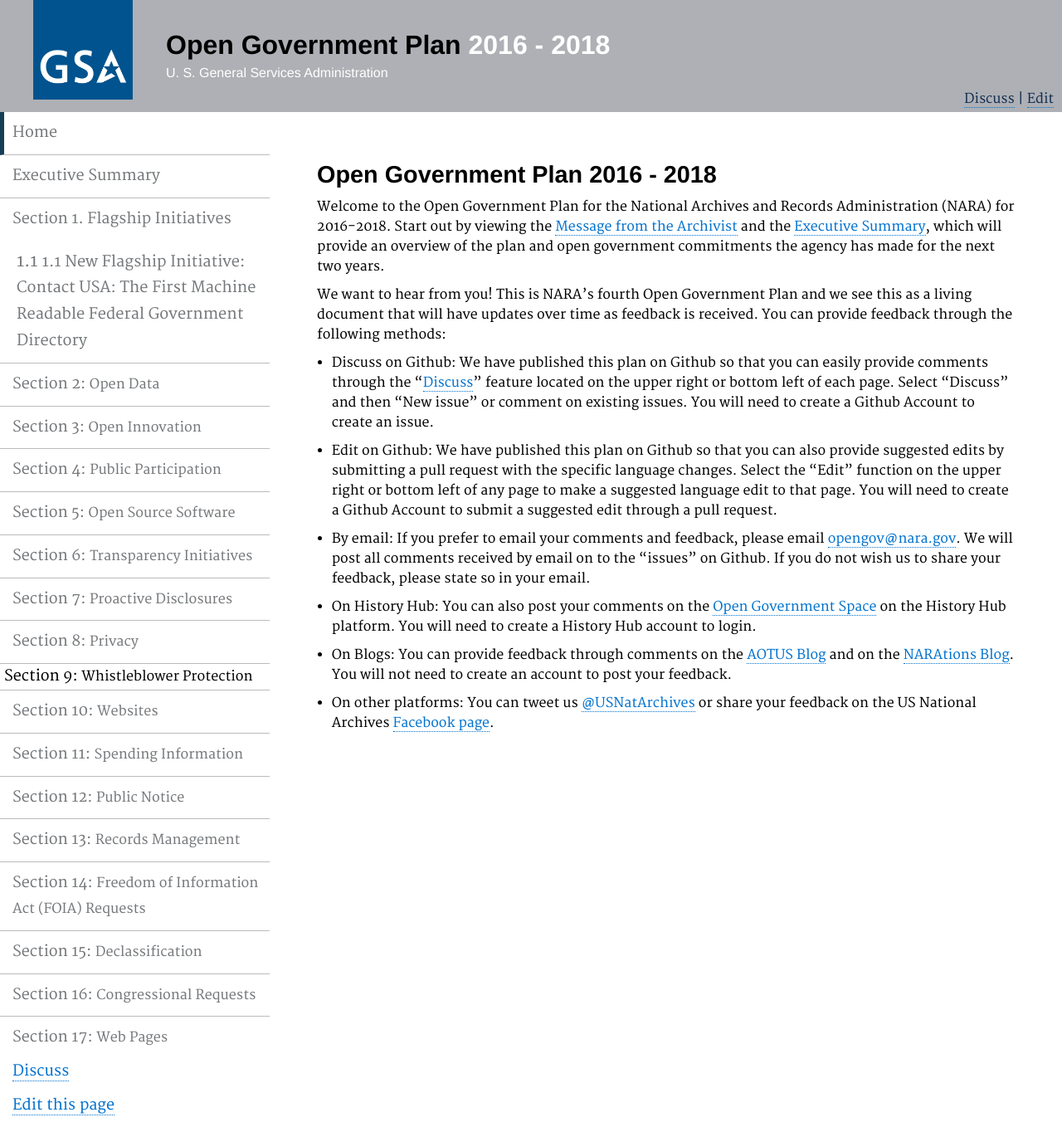
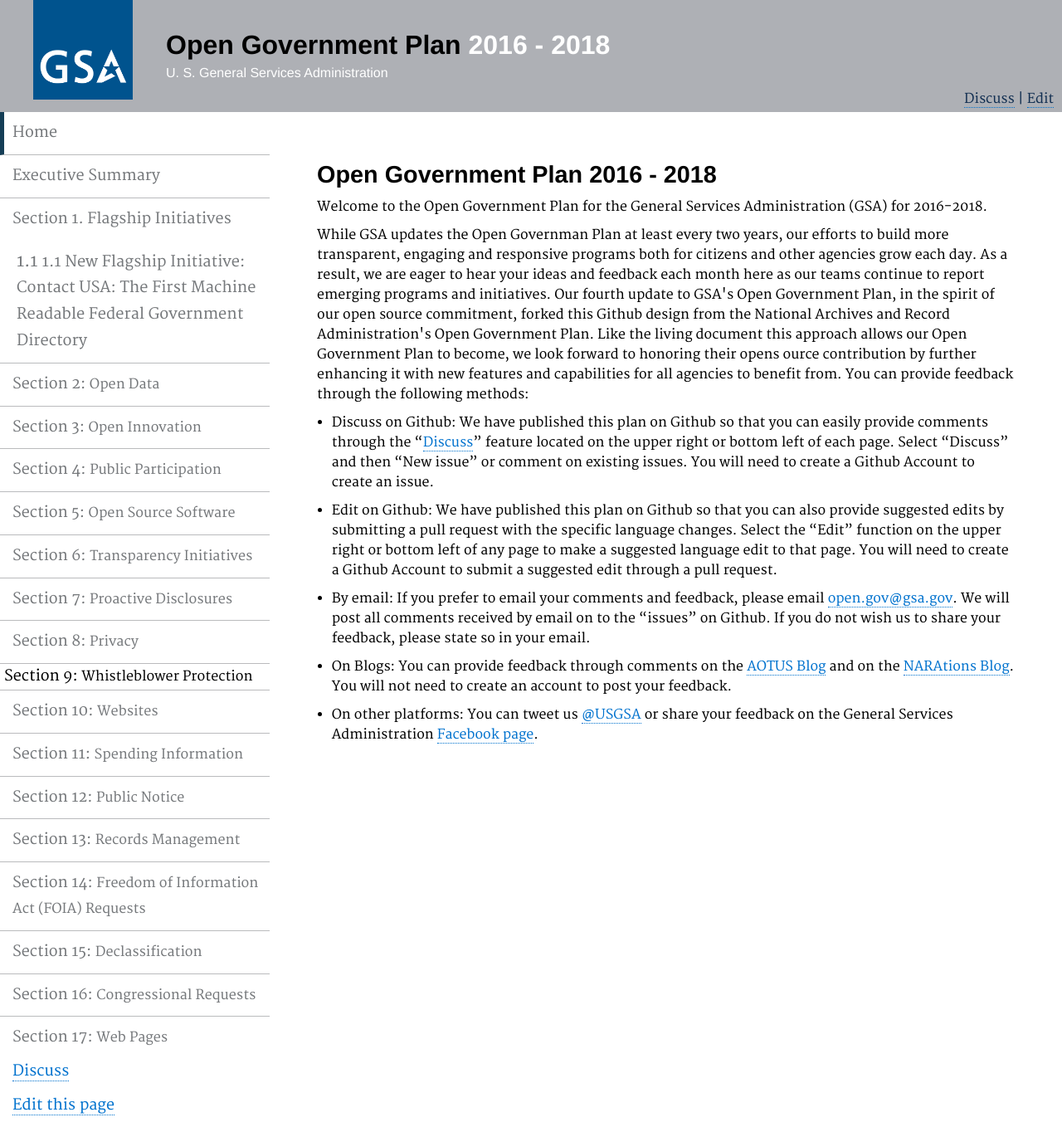
Before and after one commit to GSA/opengovplan, a Jekyll site: the page built from pages/index.md, in a window 1280 px wide. Shown: the whole page at 83% size. Built offline with Jekyll 4.4.1, drawn with Linux system fonts in a browser that asks for light colours.

Commit message:
Update index.md

```diff
--- a/pages/index.md
+++ b/pages/index.md
@@ -8,11 +8,9 @@
 
 <h2>Open Government Plan 2016 - 2018</h2>
 
-<p dir="ltr">Welcome to the Open Government Plan for the National Archives and Records Administration (NARA) for 2016-2018. Start out by viewing the <a href="https://usnationalarchives.github.io/opengovplan/messages/" target="_blank">Message from the Archivist</a> and the <a href="https://usnationalarchives.github.io/opengovplan/summary/" target="_blank">Executive Summary</a>, which will provide an overview of the plan and open government commitments the agency has made for the next two years. &nbsp;</p>
+<p dir="ltr">Welcome to the Open Government Plan for the General Services Administration (GSA) for 2016-2018.
 
-
-
-<p dir="ltr">We want to hear from you! This is NARA’s fourth Open Government Plan and we see this as a living document that will have updates over time as feedback is received. You can provide feedback through the following methods:</p>
+<p dir="ltr">While GSA updates the Open Governman Plan at least every two years, our efforts to build more transparent, engaging and responsive programs both for citizens and other agencies grow each day. As a result, we are eager to hear your ideas and feedback each month here as our teams continue to report emerging programs and initiatives. Our fourth update to GSA's Open Government Plan, in the spirit of our open source commitment, forked this Github design from the National Archives and Record Administration's Open Government Plan. Like the living document this approach allows our Open Government Plan to become, we look forward to honoring their opens ource contribution by further enhancing it with new features and capabilities for all agencies to benefit from. You can provide feedback through the following methods:</p>
 
 <ul>
   <li dir="ltr">
@@ -22,16 +20,13 @@
   <p dir="ltr">Edit on Github: We have published this plan on Github so that you can also provide suggested edits by submitting a pull request with the specific language changes. Select the “Edit” function on the upper right or bottom left of any page to make a suggested language edit to that page. You will need to create a Github Account to submit a suggested edit through a pull request. </p>
   </li>
   <li dir="ltr">
-  <p dir="ltr">By email: If you prefer to email your comments and feedback, please email <a href="mailto:opengov@nara.gov" target="_blank">opengov@nara.gov</a>. We will post all comments received by email on to the “issues” on Github. If you do not wish us to share your feedback, please state so in your email.
+  <p dir="ltr">By email: If you prefer to email your comments and feedback, please email <a href="mailto:open.gov@gsa.gov" target="_blank">open.gov@gsa.gov</a>. We will post all comments received by email on to the “issues” on Github. If you do not wish us to share your feedback, please state so in your email.
   </p>
-  </li>
-  <li dir="ltr">
-  <p dir="ltr">On History Hub: You can also post your comments on the <a href="https://historyhub.archives.gov/community/open-government" target="_blank">Open Government Space</a> on the History Hub platform. You will need to create a History Hub account to login.</p>
   </li>
   <li dir="ltr">
   <p dir="ltr">On Blogs: You can provide feedback through comments on the <a href="https://aotus.blogs.archives.gov/" target="_blank">AOTUS Blog</a> and on the <a href="https://narations.blogs.archives.gov/" target="_blank">NARAtions Blog</a>. You will not need to create an account to post your feedback.</p>
   </li>
   <li dir="ltr">
-  <p dir="ltr">On other platforms: You can tweet us <a href="https://twitter.com/usnatarchives" target="_blank">@USNatArchives</a> or share your feedback on the US National Archives <a href="https://www.facebook.com/usnationalarchives/" target="_blank">Facebook page</a>.</p>
+  <p dir="ltr">On other platforms: You can tweet us <a href="https://twitter.com/USGSA" target="_blank">@USGSA</a> or share your feedback on the General Services Administration <a href="https://www.facebook.com/GSA/" target="_blank">Facebook page</a>.</p>
   </li>
 </ul>
```
